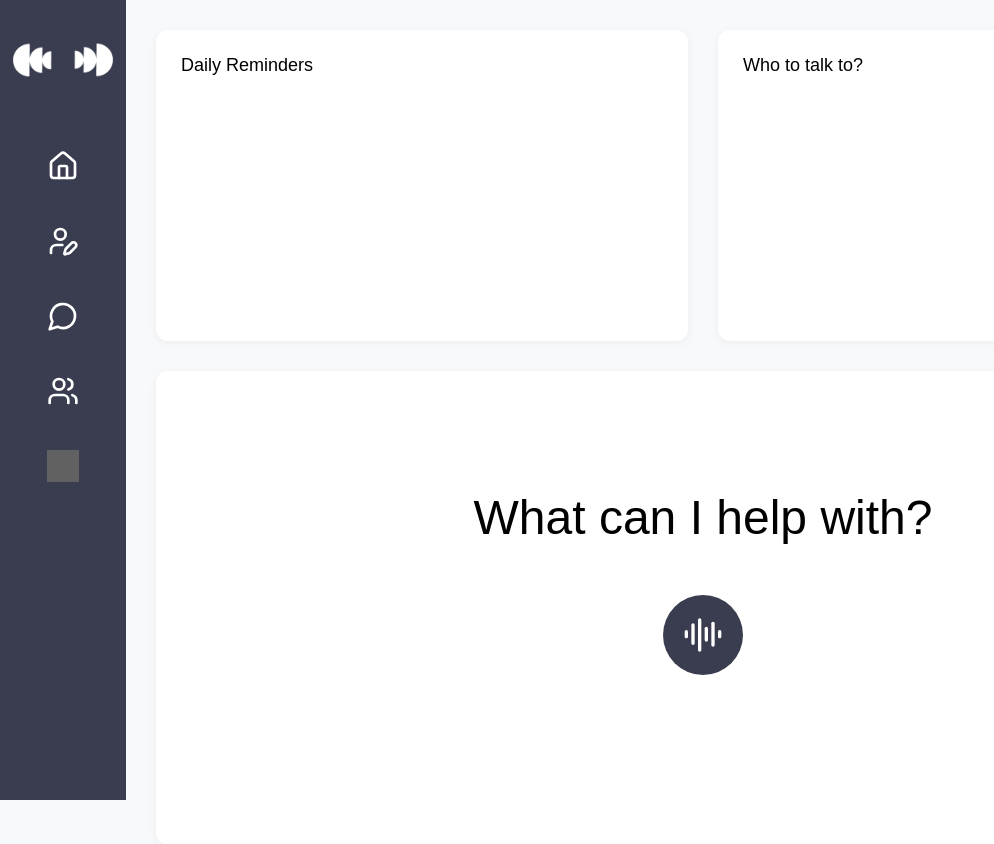
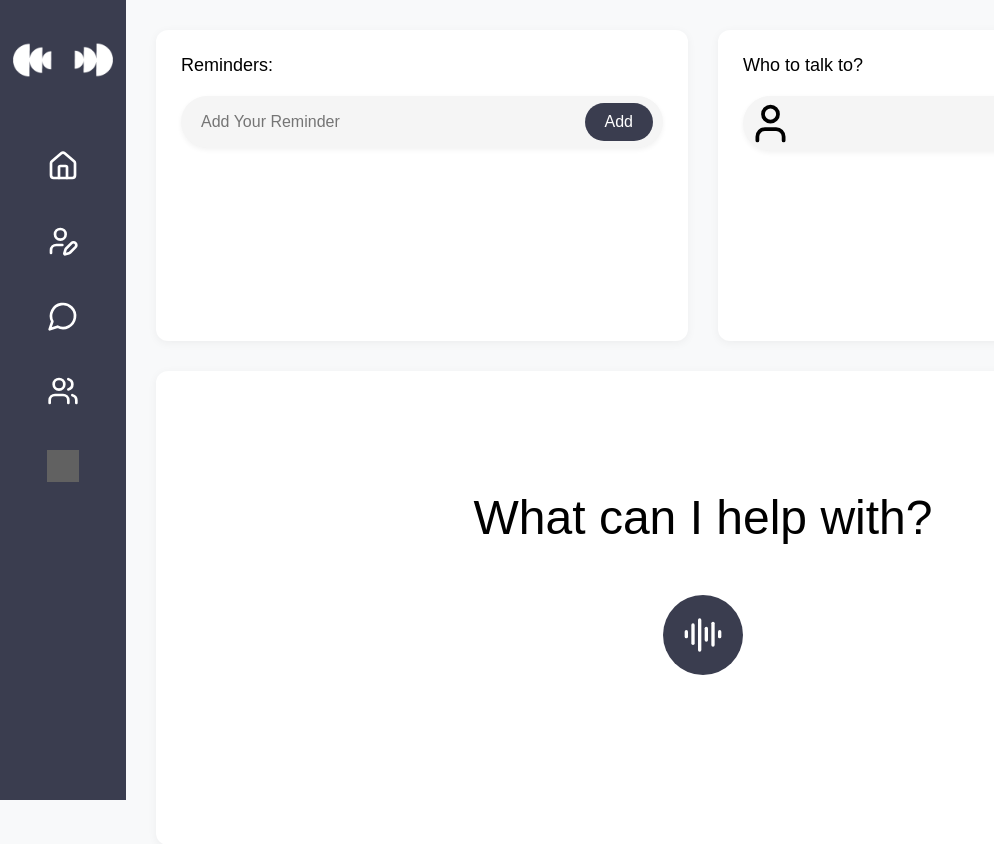
Before and after one commit to JoelSage90/StudentHack2025, a Flask app: page /home in a window 1280 px wide. Shown: the top 844 px of the page, without its empty margins (0-994 px from the left). Run offline with Flask 3, Linux system fonts and the light colour scheme; some web fonts are replaced; grey boxes are pictures that could not be loaded.

Commit message:
reminders list developed

```diff
--- /dev/null
+++ b/static/js/homepage.js
@@ -0,0 +1,68 @@
+const inputBox = document.getElementById("input-box");
+        const listContainer = document.getElementById("list-container");
+
+        function AddTask() {
+            if(inputBox.value === '') {
+                alert("You must write something");
+            }
+            else {
+                let li = document.createElement("li");
+                li.innerHTML = inputBox.value;
+                listContainer.appendChild(li);
+
+                // Save the task to localStorage
+                saveData();
+
+                inputBox.value = ''; // Clear the input box after adding
+            }
+        }
+
+        // Click event for marking tasks as complete
+        listContainer.addEventListener("click", function(e) {
+            if(e.target.tagName === "LI") {
+                e.target.classList.toggle("checked");
+
+                // If task is checked, add a fade-out effect and remove after animation
+                if(e.target.classList.contains("checked")) {
+                    // Add transition for fade effect
+                    e.target.style.transition = "opacity 1s ease, height 1s ease, padding 1s ease, margin 1s ease";
+
+                    // Set a timeout to fade out and remove
+                    setTimeout(() => {
+                        e.target.style.opacity = "0";
+                        e.target.style.height = "0";
+                        e.target.style.padding = "0";
+                        e.target.style.margin = "0";
+
+                        // Remove the element completely after animation completes
+                        setTimeout(() => {
+                            e.target.remove();
+                            saveData();
+                        }, 1000);
+                    }, 500); // Small delay before starting fade
+                }
+
+                // Save the updated task list
+                saveData();
+            }
+        }, false);
+
+        // Save tasks to localStorage
+        function saveData() {
+            localStorage.setItem("todoData", listContainer.innerHTML);
+        }
+
+        // Load tasks from localStorage when page loads
+        function showTasks() {
+            listContainer.innerHTML = localStorage.getItem("todoData") || "";
+        }
+
+        // Load saved tasks when page loads
+        showTasks();
+
+        // Add ability to press Enter key to add tasks
+        inputBox.addEventListener("keypress", function(event) {
+            if (event.key === "Enter") {
+                AddTask();
+            }
+        });
--- a/static/styles/home_page.css
+++ b/static/styles/home_page.css
@@ -191,3 +191,75 @@ body {
     color: #333;
     font-weight: 500;
 }
+
+/* Todo list styling - fixed and improved */
+.todo-list {
+    width: 100%;
+    max-width: 100%;
+    margin-top: 20px;
+}
+
+.row {
+    display: flex;
+    align-items: center;
+    justify-content: space-between;
+    background-color: #f5f5f5;
+    border-radius: 30px;
+    margin-bottom: 15px;
+    padding: 5px;
+    box-shadow: 0 2px 5px rgba(0, 0, 0, 0.05);
+}
+
+input {
+    flex: 1;
+    border: none;
+    outline: none;
+    background: transparent;
+    padding: 12px 15px;
+    font-size: 16px;
+    color: #333;
+}
+
+button {
+    border: none;
+    outline: none;
+    padding: 10px 20px;
+    background: #3a3d4f;
+    color: #ffffff;
+    font-size: 16px;
+    cursor: pointer;
+    border-radius: 25px;
+    margin-right: 5px;
+    transition: all 0.3s ease;
+}
+
+button:hover {
+    background: #4d5063;
+    transform: scale(1.05);
+}
+
+ul li {
+    list-style: none;
+    font-size: 17px;
+    padding: 12px 8px 12px 50px;
+    user-select: none;
+    cursor: pointer;
+    position: relative;
+    transition: opacity 1s ease; /* Add transition for opacity */
+}
+
+ul li::before{
+    content: '';
+    position: absolute;
+    height: 28px;
+    width: 28px;
+    border-radius: 50%;
+    background-position: center;
+    top: 12px;
+    left: 8px;
+}
+
+ul li.checked{
+    color: #333;
+    text-decoration: line-through;
+}
--- a/templates/home_page.html
+++ b/templates/home_page.html
@@ -7,7 +7,6 @@
     <title>Simple Layout</title>
 </head>
 <body>
-
     <div class="sidebar">
         <h2><img src="{{ url_for('static', filename='icons/es_logo_white.png') }}" alt="es" class="es_logo_white"></h2>
         <a href="#"><img src="{{ url_for('static', filename='icons/house.svg') }}" alt=""></a>
@@ -19,8 +18,25 @@
 
     <div class="main-content">
         <div class="top">
-            <div class="box">Daily Reminders</div>
-            <div class="box">Who to talk to?</div>
+            <div class="box">Reminders:
+                <div class="todo-list">
+                    <div class="row">
+                        <input type="text" id="input-box" placeholder="Add Your Reminder">
+                        <button onclick="AddTask()">Add</button>
+                    </div>
+                    <ul id="list-container">
+                    </ul>
+                </div>
+            </div>
+            <div class="box">Who to talk to?
+                <div class="todo-list">
+                    <div class="row">
+                        <img src="{{ url_for('static', filename='icons/user.svg') }}" style="width: 45px; height: auto;">
+                    </div>
+                    <ul id="list-container">
+                    </ul>
+                </div>
+            </div>
         </div>
         <div class="bottom">
             <div id="voice-container">
@@ -35,7 +51,6 @@
             </div>
         </div>
     </div>
-
-    <script src="voice-assistant.js"></script>
+    <script src="{{ url_for('static', filename='js/homepage.js') }}"></script>
 </body>
 </html>
```
Also changed, not shown: static/icons/circle-check.svg (added), static/icons/circle.svg (added), static/icons/user.svg (added).
